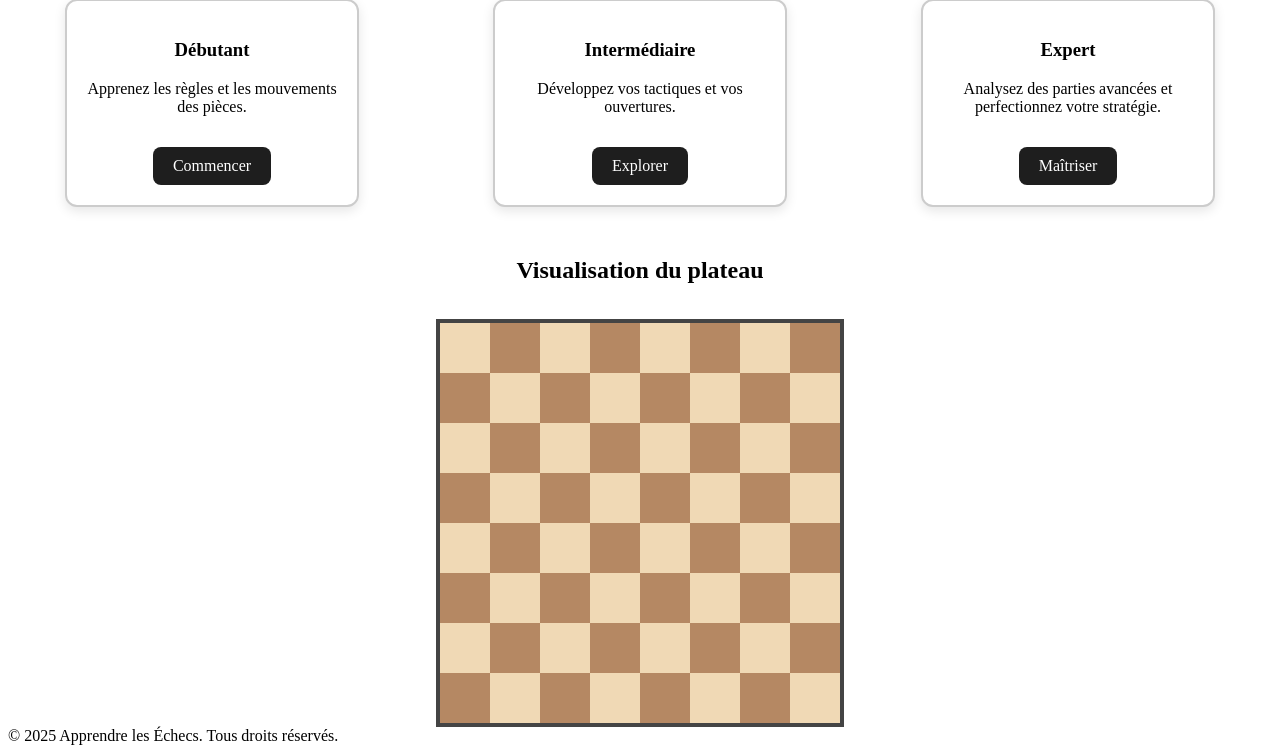
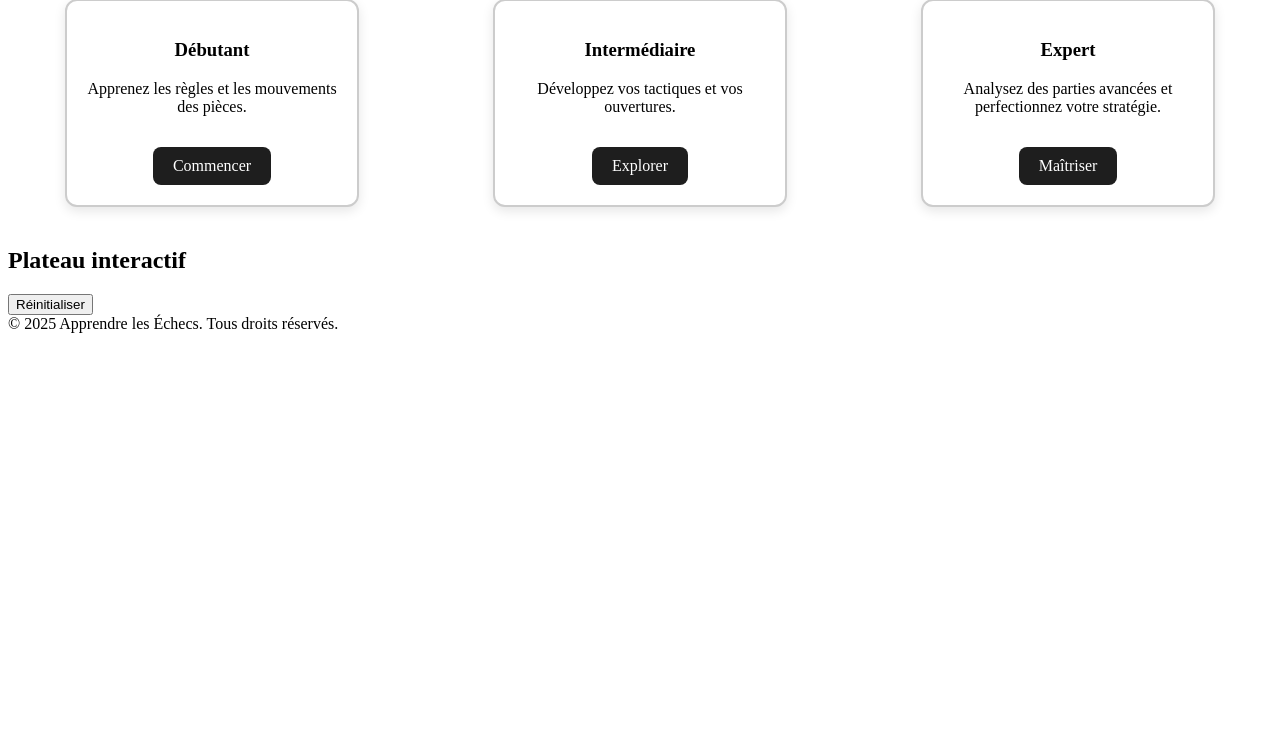
Before and after one commit to ordinalcyber/site, a Flask app: page / in a window 1280 px wide. Shown: the part 214-967 px from the top of the page. After the commit the page ends 547 px from the top, so only its background shows below. Run offline with Flask 3, Linux system fonts and the light colour scheme; some libraries are stand-ins or nearby versions.

Commit message:
Update index.html

```diff
--- a/templates/index.html
+++ b/templates/index.html
@@ -1,5 +1,6 @@
 {% extends "base.html" %}
 {% block title %}Accueil - Apprendre les Échecs{% endblock %}
+
 {% block content %}
 <section class="intro">
   <h2>Améliorez votre jeu d'échecs</h2>
@@ -24,16 +25,26 @@
   </div>
 </section>
 
-<section class="chess-demo">
-  <h2>Visualisation du plateau</h2>
-  <div class="chess-board">
-    {% for row in range(8, 0, -1) %}
-      <div class="board-row">
-        {% for col in 'abcdefgh' %}
-          <div class="square {{ loop.index0 % 2 == row % 2 and 'light' or 'dark' }}"></div>
-        {% endfor %}
-      </div>
-    {% endfor %}
-  </div>
+<section class="chess-interactive">
+  <h2>Plateau interactif</h2>
+  <div id="chessboard" style="width: 400px; margin: auto;"></div>
+  <button onclick="board.start()">Réinitialiser</button>
 </section>
 {% endblock %}
+
+{% block scripts %}
+  {{ super() }}
+  <!-- CSS de chessboard.js -->
+  <link rel="stylesheet" href="{{ url_for('static', filename='css/chessboard-1.0.0.min.css') }}">
+  <!-- JS de chessboard.js -->
+  <script src="{{ url_for('static', filename='js/chessboard-1.0.0.min.js') }}"></script>
+
+  <script>
+    var board = Chessboard('chessboard', {
+      draggable: true,
+      dropOffBoard: 'snapback',
+      position: 'start',
+      pieceTheme: "{{ url_for('static', filename='img/chesspieces/wikipedia/') }}{piece}.png"
+    });
+  </script>
+{% endblock %}
```
